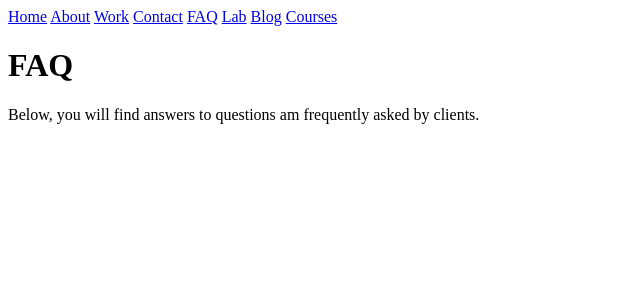
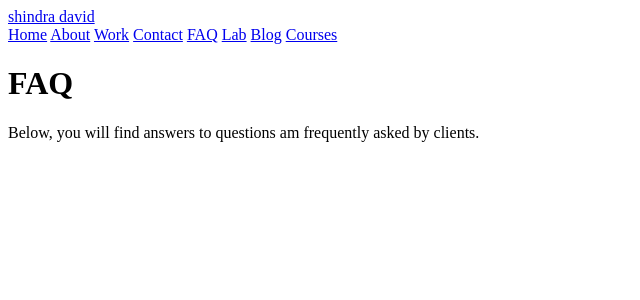
Before and after one commit to shindradavid/shindradavid.com, a SvelteKit app: page /FAQ in a window 1280 px wide. Shown: the top 300 px of the page, without its empty margins (0-640 px from the left). Built offline with nearby package versions, Linux system fonts and the light colour scheme.

Commit message:
Add header to root layout

```diff
--- a/src/routes/+layout.svelte
+++ b/src/routes/+layout.svelte
@@ -1,4 +1,7 @@
-<nav>
+<header class="header">
+	<a href="/" translate="no" class="header__logo">shindra david</a>
+
+	<nav class="header__nav">
 		<a href="/">Home</a>
 		<a href="/about">About</a>
 		<a href="/work">Work</a>
@@ -8,6 +11,7 @@
 		<a href="/blog">Blog</a>
 		<a href="/courses">Courses</a>
 	</nav>
+</header>
 
 <svelte:head>
 	<link rel="manifest" href="manifest.json" />
```
Lines whose indentation alone changed are shown as unchanged.
